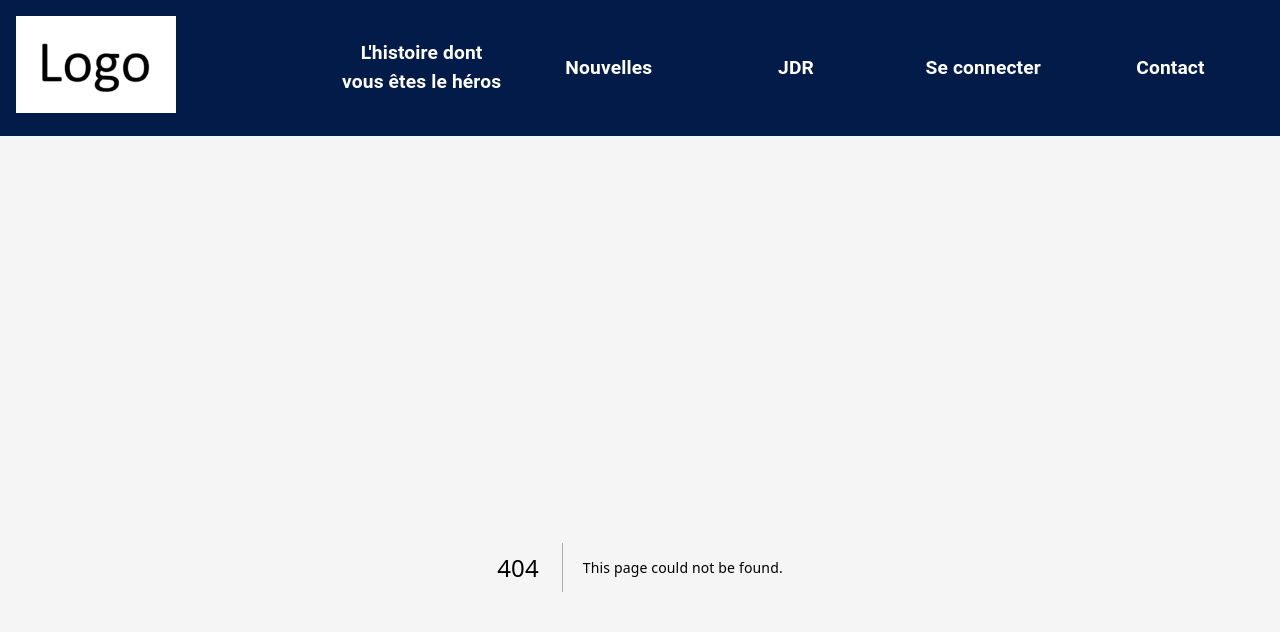
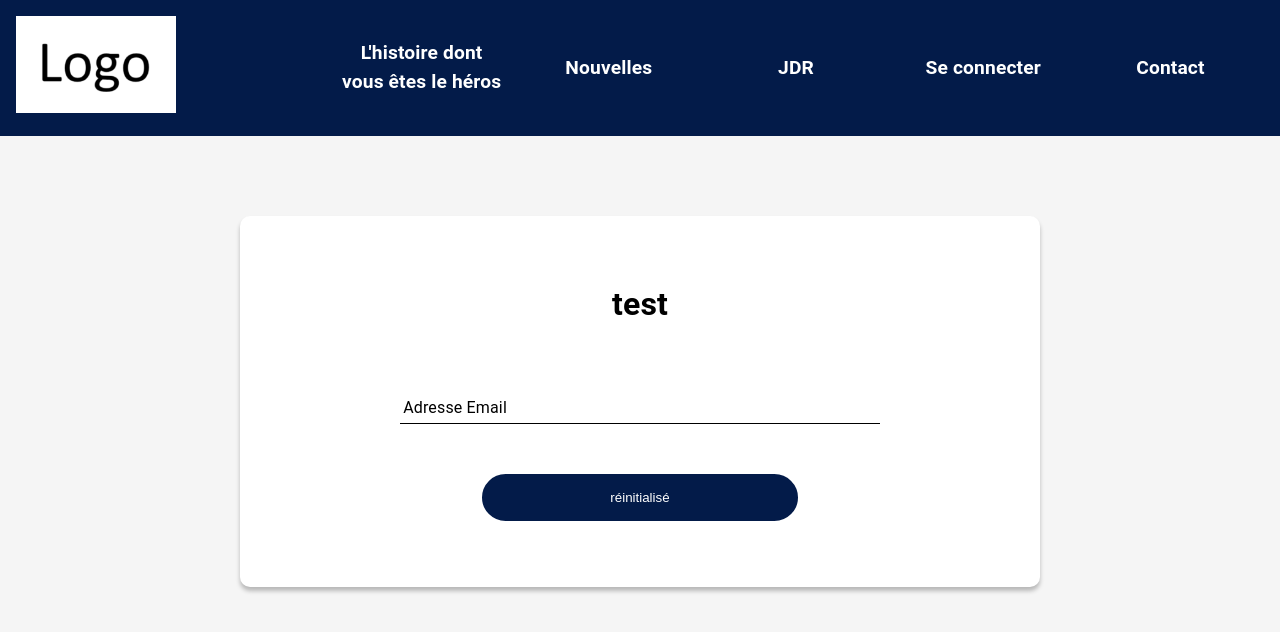
Before and after one commit to Florian59c/Blog-JDR-front, a Next.js app: page /forgotPassword in a window 1280 px wide. Before the commit this address had no page. Shown: the top 632 px of the page. Built offline with nearby package versions, Linux system fonts and the light colour scheme.

Commit message:
feat: first forms with forgot password

```diff
--- /dev/null
+++ b/pages/forgotPassword.tsx
@@ -0,0 +1,44 @@
+import { TextField } from "@mui/material";
+import axios from "axios";
+import { useState } from "react";
+
+export default function ForgotPassword() {
+    const [email, setEmail] = useState('');
+    const [error, setError] = useState('');
+
+    return (
+        <div className="blockContainer">
+            <h1>test</h1>
+            <form
+                onSubmit={async (e) => {
+                    e.preventDefault(); // Empêche le rechargement de la page
+                    setError('');
+                    try {
+                        const response = await axios.post(
+                            `${process.env.NEXT_PUBLIC_SERVER_URL}mailer/forgotPassword`,
+                            { email }
+                        );
+                        setError(response.data);
+                    } catch (error) {
+                        console.error(error);
+                        setError('Une erreur inconnue s\'est produite');
+                    }
+                }}
+            >
+                <div className="inputs">
+                    <TextField
+                        label="Adresse Email"
+                        type="email"
+                        autoComplete="email"
+                        value={email}
+                        onChange={(e) => setEmail(e.target.value)}
+                    />
+                </div>
+                {error && <p className="error-message">{error}</p>}
+                <div className="buttonContainer">
+                    <button type="submit" className="button-style button-color-validate">réinitialisé</button>
+                </div>
+            </form>
+        </div>
+    );
+}
--- a/pages/resetPassword.tsx
+++ b/pages/resetPassword.tsx
@@ -16,11 +16,11 @@ export default function ResetPassword() {
         }
 
         const response = await axios.post(
-            `${process.env.NEXT_PUBLIC_SERVER_URL}auth/reset-password`,
+            `${process.env.NEXT_PUBLIC_SERVER_URL}auth/resetPassword`,
             { token, password }
         );
 
-        setError(response.data);
+        setError("ok");
     };
 
     return (
```
